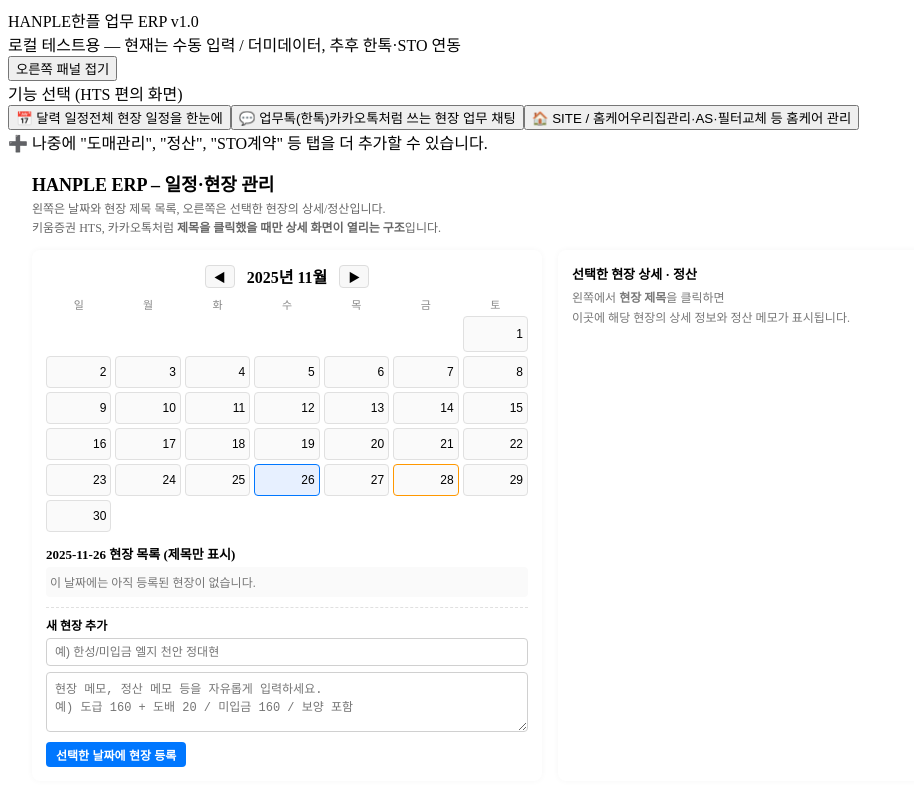
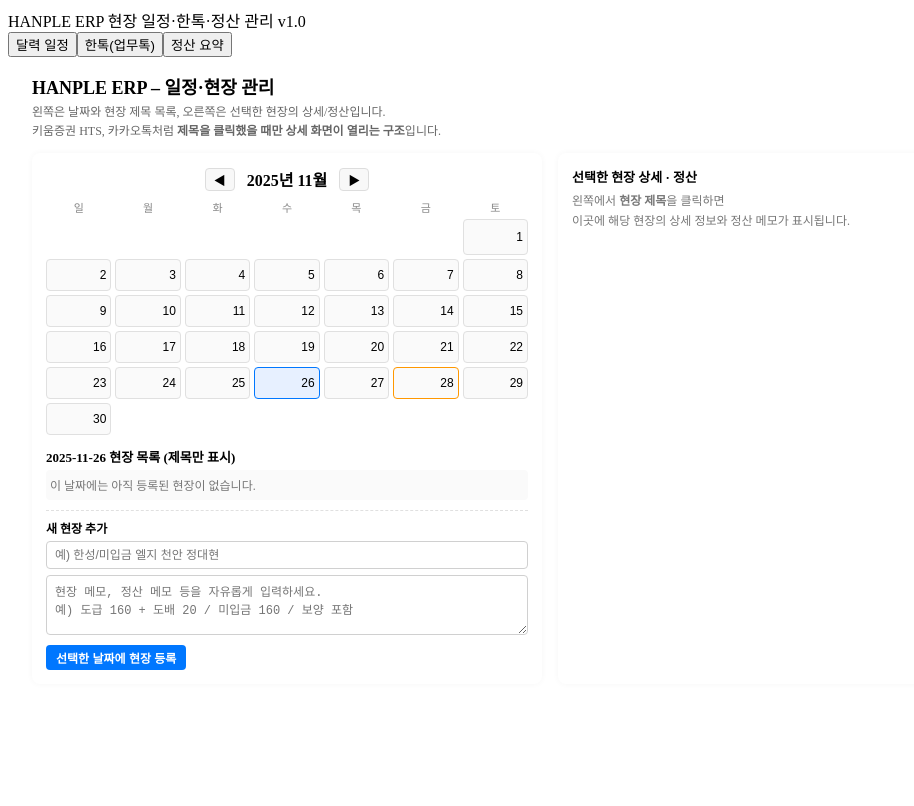
Before and after one commit to hit308277-cloud/hanple-v1, a React (Vite) app: page / in a window 1280 px wide. Shown: the top 806 px of the page, without its empty margins (0-914 px from the left). Built offline with nearby package versions, Linux system fonts and the light colour scheme.

Commit message:
Refactor App component with site management features

```diff
--- a/src/App.jsx
+++ b/src/App.jsx
@@ -1,117 +1,296 @@
+// src/App.jsx
 import React, { useState } from "react";
 import CalendarView from "./CalendarView";
 import TaskChat from "./TaskChat";
 import "./styles.css";
 
 export default function App() {
-  const [activeTab, setActiveTab] = useState("calendar"); // 'calendar' | 'chat' | 'site'
-  const [showRightPanel, setShowRightPanel] = useState(true);
+  // 날짜별 현장 데이터
+  // { "2025-11-28": [ { id, date, title, memo, head, labor, extra } ] }
+  const [sitesByDate, setSitesByDate] = useState({});
+
+  // 상단 탭: calendar | chat | settlement
+  const [activeTab, setActiveTab] = useState("calendar");
+
+  // 상세 화면 모드: list(일정 목록) | detail(현장 하나만 보기)
+  const [viewMode, setViewMode] = useState("list");
+  const [selectedSite, setSelectedSite] = useState(null);
+
+  // 현장 추가
+  const handleAddSite = (site) => {
+    setSitesByDate((prev) => {
+      const next = { ...prev };
+      const list = next[site.date] ? [...next[site.date]] : [];
+      list.push(site);
+      next[site.date] = list;
+      return next;
+    });
+  };
+
+  // 현장 상세 열기 (카톡 방 들어가는 느낌)
+  const handleOpenSite = (site) => {
+    setSelectedSite(site);
+    setViewMode("detail");
+  };
+
+  // 현장 상세에서 뒤로가기
+  const handleBackToList = () => {
+    setSelectedSite(null);
+    setViewMode("list");
+  };
+
+  // 상세 화면에서 메모/정산 수정 (같은 세션 안에서만 유지)
+  const handleUpdateSelectedSite = (updatedSite) => {
+    setSelectedSite(updatedSite);
+    // 목록에도 반영
+    setSitesByDate((prev) => {
+      const next = { ...prev };
+      const list = next[updatedSite.date] ? [...next[updatedSite.date]] : [];
+      const idx = list.findIndex((s) => s.id === updatedSite.id);
+      if (idx !== -1) {
+        list[idx] = updatedSite;
+        next[updatedSite.date] = list;
+      }
+      return next;
+    });
+  };
+
+  // 정산 요약용 데이터 펼치기
+  const settlementRows = Object.entries(sitesByDate)
+    .sort(([d1], [d2]) => (d1 > d2 ? 1 : -1))
+    .flatMap(([date, list]) =>
+      list.map((site) => ({
+        date,
+        title: site.title,
+        head: Number(site.head || 0),
+        labor: Number(site.labor || 0),
+        extra: Number(site.extra || 0),
+        total:
+          Number(site.head || 0) +
+          Number(site.labor || 0) +
+          Number(site.extra || 0),
+      }))
+    );
 
   return (
-    <div className="app-root">
-      {/* 상단 바 */}
-      <header className="app-topbar">
-        <div className="topbar-left">
-          <span className="brand-main">HANPLE</span>
-          <span className="brand-sub">한플 업무 ERP v1.0</span>
+    <div className="app-container">
+      <header className="app-header">
+        <div className="logo-area">
+          <span className="logo-text-main">HANPLE ERP</span>
+          <span className="logo-text-sub"> 현장 일정·한톡·정산 관리 v1.0</span>
         </div>
-        <div className="topbar-center">
-          <span className="topbar-info">
-            로컬 테스트용 — 현재는 수동 입력 / 더미데이터, 추후 한톡·STO
-            연동
-          </span>
-        </div>
-        <div className="topbar-right">
+
+        <nav className="top-tabs">
           <button
-            type="button"
-            className="btn-outline small"
-            onClick={() => setShowRightPanel((prev) => !prev)}
+            className={
+              "top-tab-btn" + (activeTab === "calendar" ? " top-tab-btn-active" : "")
+            }
+            onClick={() => {
+              setActiveTab("calendar");
+              setViewMode("list");
+            }}
           >
-            {showRightPanel ? "오른쪽 패널 접기" : "오른쪽 패널 펼치기"}
+            달력 일정
           </button>
-        </div>
+          <button
+            className={
+              "top-tab-btn" + (activeTab === "chat" ? " top-tab-btn-active" : "")
+            }
+            onClick={() => {
+              setActiveTab("chat");
+              setViewMode("list");
+            }}
+          >
+            한톡(업무톡)
+          </button>
+          <button
+            className={
+              "top-tab-btn" + (activeTab === "settlement" ? " top-tab-btn-active" : "")
+            }
+            onClick={() => {
+              setActiveTab("settlement");
+              setViewMode("list");
+            }}
+          >
+            정산 요약
+          </button>
+        </nav>
       </header>
 
-      {/* 전체 레이아웃 */}
-      <div className="app-layout">
-        {/* 왼쪽: 기능 선택 (HTS 느낌) */}
-        <nav className="app-sidebar">
-          <div className="sidebar-title">기능 선택 (HTS 편의 화면)</div>
+      <main className="app-main">
+        {/* 1) 달력 탭 */}
+        {activeTab === "calendar" && viewMode === "list" && (
+          <CalendarView
+            sitesByDate={sitesByDate}
+            onAddSite={handleAddSite}
+            onOpenSite={handleOpenSite}
+          />
+        )}
 
-          <button
-            type="button"
-            className={
-              "sidebar-tab" + (activeTab === "calendar" ? " active" : "")
-            }
-            onClick={() => setActiveTab("calendar")}
-          >
-            📅 달력 일정
-            <span className="sidebar-tab-sub">전체 현장 일정을 한눈에</span>
-          </button>
+        {/* 2) 달력 → 현장 상세 화면 (카톡 방 처럼) */}
+        {activeTab === "calendar" && viewMode === "detail" && selectedSite && (
+          <SiteDetailView
+            site={selectedSite}
+            onBack={handleBackToList}
+            onUpdate={handleUpdateSelectedSite}
+          />
+        )}
 
-          <button
-            type="button"
-            className={
-              "sidebar-tab" + (activeTab === "chat" ? " active" : "")
-            }
-            onClick={() => setActiveTab("chat")}
-          >
-            💬 업무톡(한톡)
-            <span className="sidebar-tab-sub">
-              카카오톡처럼 쓰는 현장 업무 채팅
-            </span>
-          </button>
+        {/* 3) 한톡(업무톡) 탭 */}
+        {activeTab === "chat" && (
+          <TaskChat />
+        )}
 
-          <button
-            type="button"
-            className={
-              "sidebar-tab" + (activeTab === "site" ? " active" : "")
-            }
-            onClick={() => setActiveTab("site")}
-          >
-            🏠 SITE / 홈케어
-            <span className="sidebar-tab-sub">
-              우리집관리·AS·필터교체 등 홈케어 관리
-            </span>
-          </button>
+        {/* 4) 정산 요약 탭 */}
+        {activeTab === "settlement" && (
+          <SettlementSummary rows={settlementRows} />
+        )}
+      </main>
+    </div>
+  );
+}
 
-          <div className="sidebar-tip">
-            ➕ 나중에 &quot;도매관리&quot;, &quot;정산&quot;,
-            &quot;STO계약&quot; 등 탭을 더 추가할 수 있습니다.
+/**
+ * 현장 상세 화면 (제목 클릭했을 때 나오는 별도 화면)
+ * - 왼쪽: 현장 메모
+ * - 오른쪽: 정산(머리/손발/기타/합계)
+ */
+function SiteDetailView({ site, onBack, onUpdate }) {
+  const [localSite, setLocalSite] = useState(site);
+
+  const handleChange = (field, value) => {
+    const updated = { ...localSite, [field]: value };
+    setLocalSite(updated);
+    onUpdate(updated);
+  };
+
+  const head = Number(localSite.head || 0);
+  const labor = Number(localSite.labor || 0);
+  const extra = Number(localSite.extra || 0);
+  const total = head + labor + extra;
+
+  return (
+    <div className="detail-container">
+      <div className="detail-header">
+        <button className="back-btn" onClick={onBack}>
+          ← 일정 목록으로
+        </button>
+        <div className="detail-title-area">
+          <div className="detail-date">{localSite.date}</div>
+          <div className="detail-title">{localSite.title}</div>
+        </div>
+      </div>
+
+      <div className="detail-body">
+        {/* 메모 영역 */}
+        <section className="detail-panel">
+          <h3 className="panel-title">현장 메모</h3>
+          <textarea
+            className="memo-textarea"
+            placeholder="현장 메모, 공사 범위, 특이사항 등을 입력하세요."
+            value={localSite.memo || ""}
+            onChange={(e) => handleChange("memo", e.target.value)}
+          />
+        </section>
+
+        {/* 정산 영역 */}
+        <section className="detail-panel">
+          <h3 className="panel-title">정산 (머리 / 손발 분리)</h3>
+
+          <div className="settlement-row">
+            <label>머리 (제품·자재 / 도급 총금액 등)</label>
+            <input
+              type="number"
+              className="settlement-input"
+              value={localSite.head || ""}
+              onChange={(e) => handleChange("head", e.target.value)}
+              placeholder="예) 5,000,000"
+            />
           </div>
-        </nav>
 
-        {/* 가운데 + 오른쪽: 컨텐츠 영역 */}
-        <main
-          className={
-            "app-main-area" + (showRightPanel ? " with-right" : " no-right")
-          }
-        >
-          {activeTab === "calendar" && <CalendarView />}
+          <div className="settlement-row">
+            <label>손발 (인건비, 설치팀 공사비)</label>
+            <input
+              type="number"
+              className="settlement-input"
+              value={localSite.labor || ""}
+              onChange={(e) => handleChange("labor", e.target.value)}
+              placeholder="예) 2,000,000"
+            />
+          </div>
 
-          {activeTab === "chat" && (
-            <div className="placeholder-center">
-              <div className="placeholder-title">업무톡(한톡) 화면 자리</div>
-              <p>
-                여기에는 카카오톡 스타일 채팅 + 거래처 자동등록 + 일정연동
-                화면이 들어갑니다.
-              </p>
-              <p>기능 설계는 유지하고, UI만 나중에 단계적으로 붙이면 됩니다.</p>
+          <div className="settlement-row">
+            <label>기타 (추가비용, 잡비 등)</label>
+            <input
+              type="number"
+              className="settlement-input"
+              value={localSite.extra || ""}
+              onChange={(e) => handleChange("extra", e.target.value)}
+              placeholder="예) 300,000"
+            />
+          </div>
+
+          <div className="settlement-total-box">
+            <div>합계</div>
+            <div className="settlement-total-amount">
+              {total.toLocaleString()} 원
             </div>
-          )}
+          </div>
 
-          {activeTab === "site" && (
-            <div className="placeholder-center">
-              <div className="placeholder-title">SITE / 홈케어 화면 자리</div>
-              <p>
-                우리집관리, 필터교체 알림, AS 요청, 계약서 보관 등 홈케어용
-                기능이 이 탭에 들어갑니다.
-              </p>
-              <p>현재는 뼈대만 두고, 추후 기능을 하나씩 추가하면 됩니다.</p>
-            </div>
-          )}
-        </main>
+          <p className="settlement-hint">
+            * 머리·손발을 분리해서 기록해 두면 나중에 STO·배당 설계할 때
+            자동 계산 기준으로 사용할 수 있습니다.
+          </p>
+        </section>
       </div>
     </div>
   );
 }
+
+/**
+ * 정산 요약 탭
+ * 날짜·제목·머리·손발·합계만 간단히 테이블로 보여줌
+ */
+function SettlementSummary({ rows }) {
+  return (
+    <div className="summary-container">
+      <h2 className="summary-title">정산 요약</h2>
+      <p className="summary-subtitle">
+        달력에 등록한 현장들의 머리·손발·합계 금액을 간단히 확인하는 화면입니다.
+      </p>
+
+      {rows.length === 0 ? (
+        <div className="summary-empty">
+          아직 등록된 현장이 없습니다. 달력 탭에서 현장을 먼저 추가하세요.
+        </div>
+      ) : (
+        <table className="summary-table">
+          <thead>
+            <tr>
+              <th>일자</th>
+              <th>현장 제목</th>
+              <th>머리</th>
+              <th>손발</th>
+              <th>기타</th>
+              <th>합계</th>
+            </tr>
+          </thead>
+          <tbody>
+            {rows.map((row, idx) => (
+              <tr key={idx}>
+                <td>{row.date}</td>
+                <td>{row.title}</td>
+                <td>{row.head.toLocaleString()} 원</td>
+                <td>{row.labor.toLocaleString()} 원</td>
+                <td>{row.extra.toLocaleString()} 원</td>
+                <td className="summary-total-cell">
+                  {row.total.toLocaleString()} 원
+                </td>
+              </tr>
+            ))}
+          </tbody>
+        </table>
+      )}
+    </div>
+  );
+}
```
